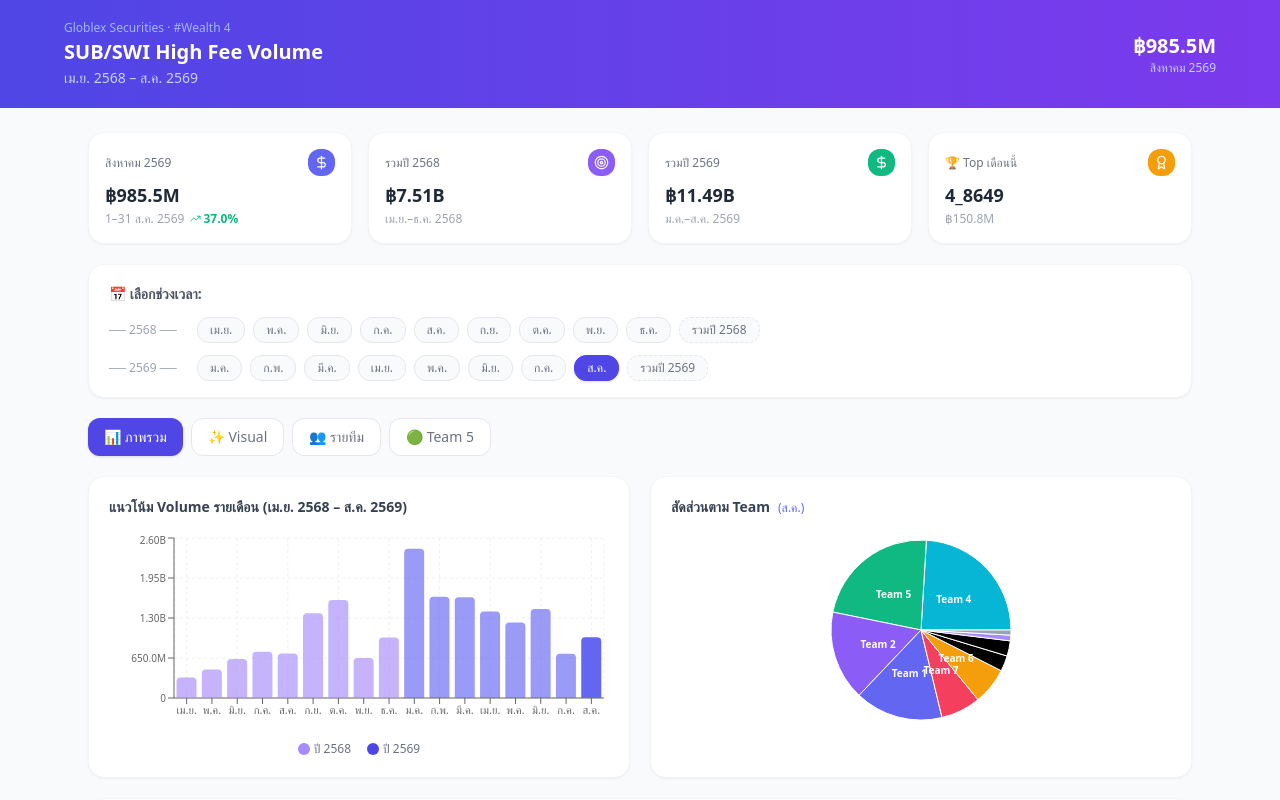
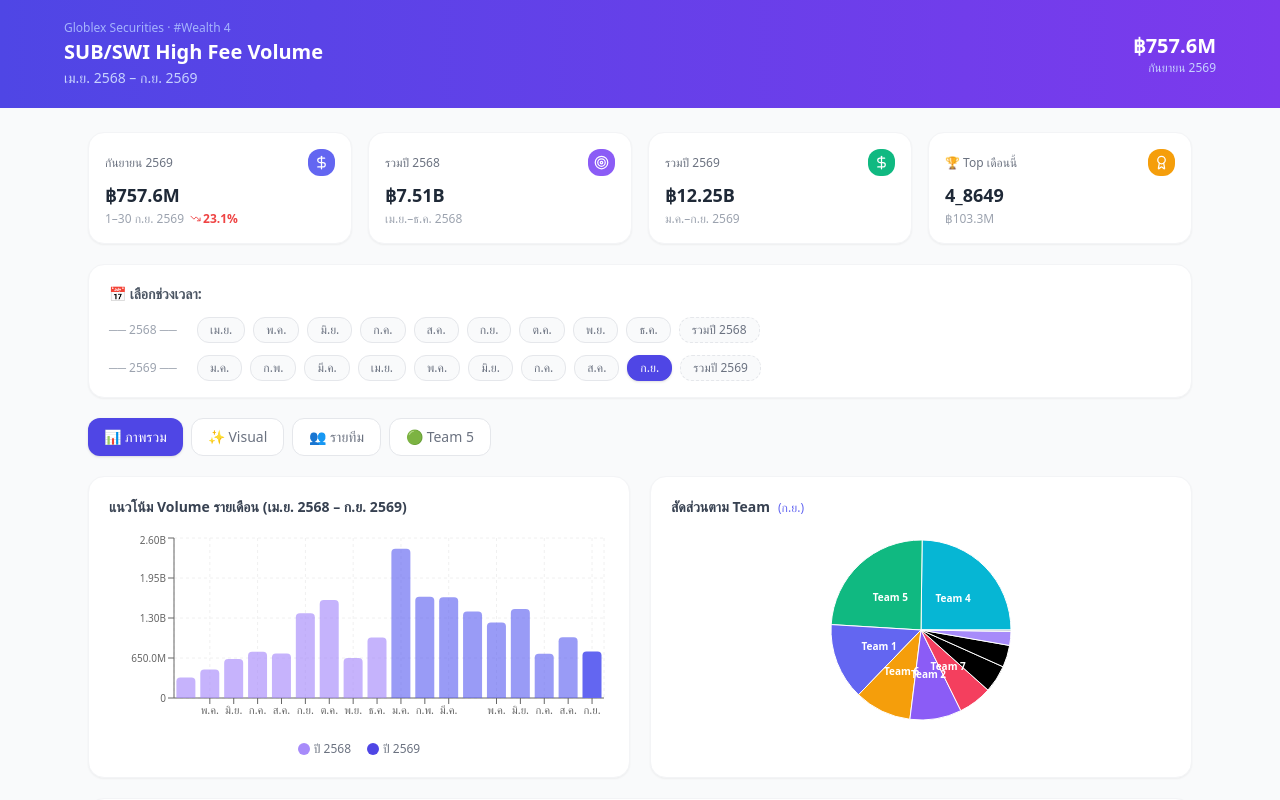
Before and after one commit to minetose-oss/Diamond-3.5, a React (Vite) app: page / in a window 1280 px wide. Shown: the top 800 px of the page. Built offline with nearby package versions, Linux system fonts and the light colour scheme.

Commit message:
data: add September 2026 (ก.ย. 2569) - Total 998,035,166.96 from Globlex

```diff
--- a/src/App.tsx
+++ b/src/App.tsx
@@ -173,7 +173,7 @@ const RAW: Record<string, Record<string, number>> = {
     "7_A056":      45_000.00, "7_A069":      10_280.00, "5_A078":       2_000.00,
     "5_8635": 0, "7_A055": 0, "6_A054": 0, "7_A059": 0,
   },
-  // ── เดือนล่าสุด (เพิ่มใหม่ มี.ค.-ส.ค. 2569) ──
+  // ── เดือนล่าสุด (เพิ่มใหม่ มี.ค.-ก.ย. 2569) ──
   // มี.ค. 2569 (2026)
   mar: {
     "4_8649": 250_000_000, "1_8658": 180_000_000, "8660": 150_000_000,
@@ -260,7 +260,7 @@ const RAW: Record<string, Record<string, number>> = {
     "6_A054": 0, "5_8635": 0, "5_8513": 0, "A077": 0, "A012": 0,
     "5_A078": 0,
   },
-  // ส.ค. 2569 (2026) — Wise Input: 720,837,306.38 / 25,212 ct / $28.59/ct
+  // ก.ย. 2569 (2026) — Wise Input: 720,837,306.38 / 25,212 ct / $28.59/ct
   jul: {
     "4_8649": 158617189.63, "7_8616": 73950000.00, "1_8658": 46447284.71,
     "2_8653": 32658720.15, "2_8654": 31086630.04, "5_8637": 29434079.54,
@@ -288,7 +288,7 @@ const RAW: Record<string, Record<string, number>> = {
     "6_A054": 0, "5_8635": 0, "5_A078": 0, "A077": 0, "9_8498": 0,
     "5_8491": 0, "A012": 0,
   },
-  // ส.ค. 2569 (2026) — Wise Input: 1,068,358,749.83 / 37,461 ct / $28.59/ct
+  // ก.ย. 2569 (2026) — Wise Input: 1,068,358,749.83 / 37,461 ct / $28.59/ct
   aug: {
     "4_8649": 150753907.82, "1_8658": 101524563.82, "2_8654": 84539119.96,
     "7_8616": 65087719.01, "5_8637": 40740002.08, "2_8653": 39784394.13,
@@ -318,6 +318,37 @@ const RAW: Record<string, Record<string, number>> = {
     "7_A001": 110000.00, "10_8484": 70500.00, "8660": 18562.09,
     "2_A089": 36500.00, "A077": 0, "A012": 0, "2_A039": 0, "6_A054": 0,
     "5_A078": 0, "5_8610": 0,
+  },
+  // ก.ย. 2569 (2026) — Wise Input: 998,035,166.96 / 34,925 ct / $28.59/ct
+  sep: {
+    "4_8649": 103295271.80, "1_8658": 57619900.20, "7_8616": 41400000.00,
+    "9_8848": 31932711.90, "5_8637": 30225767.36, "2_8654": 23710281.29,
+    "6_8474": 21648000.00, "2_8553": 21721337.16, "5_8630": 21137580.18,
+    "5_8644": 19440895.07, "6_A081": 18000000.00, "1_8542": 17944128.88,
+    "4_8611": 16358396.45, "5_8638": 16000000.00, "5_8493": 15377485.38,
+    "4_8506": 15302529.06, "5_8546": 14600000.00, "8_8570": 13364298.64,
+    "6_8622": 13168542.47, "6_8620": 12807284.47, "4_8500": 12718000.00,
+    "4_8592": 11675494.58, "1_8656": 11155112.82, "4_8483": 10715082.90,
+    "3_8650": 10061071.27, "8_8576": 9885078.63, "2_8619": 9219314.73,
+    "3_8621": 8891898.66, "4_8485": 8200000.00, "5_8491": 7010015.77,
+    "4_8577": 7699988.56, "5_8628": 7503542.99, "1_8647": 7367056.46,
+    "5_8632": 7071172.29, "5_8585": 7000000.00, "6_8523": 6176989.92,
+    "5_8636": 4220000.00, "2_8617": 5953672.79, "5_8629": 5768063.85,
+    "2_8496": 5538727.72, "5_8639": 5470212.55, "5_8643": 5339369.20,
+    "8_8624": 5288094.00, "5_8640": 4770000.00, "1_8589": 4660000.00,
+    "2_A087": 4147982.92, "5_8515": 3600041.83, "6_8534": 3420465.43,
+    "7_8530": 3065581.05, "5_8645": 3000000.00, "5_8634": 2784000.00,
+    "1_8508": 2470000.00, "9_8498": 2465109.71, "9_8479": 2270000.00,
+    "1_8492": 2001907.36, "4_8612": 1800001.98, "10_8652": 1630478.80,
+    "5_8566": 1500000.00, "8_8514": 1407165.91, "6_8576": 1400000.00,
+    "7_8537": 1313909.64, "5_8590": 1255888.00, "6_8490": 1000000.00,
+    "1_8507": 879525.98, "9_8499": 680000.00, "5_8590": 651405.50,
+    "4_8525": 620001.86, "5_8567": 612000.00, "5_8633": 500000.00,
+    "10_8484": 260000.00, "5_A057": 100000.00, "4_8525": 100000.00,
+    "7_A001": 70000.00, "7_A069": 42000.00, "7_A056": 12000.00,
+    "8660": 3228.61, "4089": 0, "A077": 0, "A012": 0, "2_A039": 0,
+    "6_A054": 0, "5_A078": 0, "5_8635": 0, "5_8631": 0, "5_8610": 0,
+    "5_8562": 0, "5_8513": 0,
   },
 };
 
@@ -398,8 +429,9 @@ const MONTHS = [
   { key:"apr",   label:"เมษายน 2569",     short:"เม.ย.", range:"1–30 เม.ย. 2569",  year:2026 },
   { key:"may",   label:"พฤษภาคม 2569",    short:"พ.ค.",  range:"1–31 พ.ค. 2569",  year:2026 },
   { key:"jun",   label:"มิถุนายน 2569",   short:"มิ.ย.", range:"1–30 มิ.ย. 2569",  year:2026 },
-  { key:"jul",   label:"กรกฎาคม 2569",    short:"ก.ค.",  range:"1–31 ส.ค. 2569",  year:2026 },
+  { key:"jul",   label:"กรกฎาคม 2569",    short:"ก.ค.",  range:"1–31 ก.ค. 2569",  year:2026 },
   { key:"aug",   label:"สิงหาคม 2569",    short:"ส.ค.",  range:"1–31 ส.ค. 2569",  year:2026 },
+  { key:"sep",   label:"กันยายน 2569",    short:"ก.ย.",  range:"1–30 ก.ย. 2569",  year:2026 },
 ];
 
 const TEAM_COLORS: Record<string, string> = {
@@ -474,7 +506,7 @@ type T5SubTab = "table"|"compare"|"tracker"|"profile";
 
 export default function App() {
   const [tab, setTab] = useState<Tab>("overview");
-  const [filter, setFilter] = useState<string>("aug");
+  const [filter, setFilter] = useState<string>("sep");
   const [regionFilter, setRegionFilter] = useState<string>("ทั้งหมด");
   const [t5SubTab, setT5SubTab] = useState<T5SubTab>("table");
   const [compareMode, setCompareMode] = useState<CompareMode>("mom");
@@ -808,7 +840,7 @@ export default function App() {
           <div>
             <div className="text-xs text-indigo-300 font-medium mb-0.5">Globlex Securities · #Wealth 4</div>
             <h1 className="text-xl font-bold">SUB/SWI High Fee Volume</h1>
-            <p className="text-indigo-200 text-sm mt-0.5">เม.ย. 2568 – ส.ค. 2569</p>
+            <p className="text-indigo-200 text-sm mt-0.5">เม.ย. 2568 – ก.ย. 2569</p>
           </div>
           <div className="text-right">
             <div className="text-xl font-bold">฿{fmt(grandTotal)}</div>
@@ -831,7 +863,7 @@ export default function App() {
           <KpiCard title="รวมปี 2568" value={`฿${fmt(MONTHS.filter(m=>m.year===2025).reduce((s,m)=>s+(monthTotals[m.key]||0),0))}`}
             sub="เม.ย.–ธ.ค. 2568" icon={Target} bg="bg-violet-500"/>
           <KpiCard title="รวมปี 2569" value={`฿${fmt(MONTHS.filter(m=>m.year===2026).reduce((s,m)=>s+(monthTotals[m.key]||0),0))}`}
-            sub="ม.ค.–ส.ค. 2569" icon={DollarSign} bg="bg-emerald-500"/>
+            sub="ม.ค.–ก.ย. 2569" icon={DollarSign} bg="bg-emerald-500"/>
           <KpiCard title="🏆 Top เดือนนี้" value={top10[0]?.code||"—"}
             sub={top10[0]?`฿${fmt(top10[0].vol)}`:"—"} icon={Award} bg="bg-amber-500"/>
         </div>
@@ -868,7 +900,7 @@ export default function App() {
         {tab==="overview" && (
           <div className="grid grid-cols-1 md:grid-cols-2 gap-5">
             <div className="bg-white rounded-2xl p-5 shadow-sm border border-gray-100">
-              <h2 className="text-sm font-semibold text-gray-700 mb-4">แนวโน้ม Volume รายเดือน (เม.ย. 2568 – ส.ค. 2569)</h2>
+              <h2 className="text-sm font-semibold text-gray-700 mb-4">แนวโน้ม Volume รายเดือน (เม.ย. 2568 – ก.ย. 2569)</h2>
               <ResponsiveContainer width="100%" height={200}>
                 <BarChart data={monthlyTrend}>                  <CartesianGrid strokeDasharray="3 3" stroke="#f0f0f0"/>
                   <XAxis dataKey="month" tick={{fontSize:11}}/>
@@ -1104,7 +1136,7 @@ export default function App() {
             {/* 4. TREND LINE */}
             <div className="bg-white rounded-2xl p-5 shadow-sm border border-gray-100">
               <h2 className="text-sm font-semibold text-gray-700 mb-4">
-                📈 Trend Line — Top 5 Team 5 (เม.ย. 2568 – ส.ค. 2569)
+                📈 Trend Line — Top 5 Team 5 (เม.ย. 2568 – ก.ย. 2569)
               </h2>
               <ResponsiveContainer width="100%" height={280}>
                 <LineChart data={trendData} margin={{left:10,right:20}}>
@@ -1622,7 +1654,7 @@ export default function App() {
 
                 <div className="bg-white rounded-2xl p-5 shadow-sm border border-gray-100">
                   <div className="flex items-center justify-between mb-4">
-                    <h2 className="text-sm font-semibold text-gray-700">🚦 Traffic Light — Fee vs Target ({monthLabel?.label || "ส.ค. 2569"})</h2>
+                    <h2 className="text-sm font-semibold text-gray-700">🚦 Traffic Light — Fee vs Target ({monthLabel?.label || "ก.ย. 2569"})</h2>
                     <span className="text-xs text-gray-400">เรียงตาม % Target</span>
                   </div>
                   <div className="space-y-2">
@@ -1759,7 +1791,7 @@ export default function App() {
                             {label:"ยอดรวมทุกเดือน",    val:`฿${fmt(allTotal)}`,    sub:`Fee ฿${fmtFee(toFee(allTotal))}`},
                             {label:"เฉลี่ย/เดือน",      val:`฿${fmt(avgVol)}`,      sub:`Fee ฿${fmtFee(toFee(avgVol))}`},
                             {label:"เดือนที่ดีที่สุด", val:best.short,              sub:`฿${fmt(best.vol)}`},
-                            {label:`Fee ${monthLabel?.label || "ส.ค. 2569"}`,     val:`฿${fmtFee(curFee)}`,   sub:targetPct!==null?`${targetPct.toFixed(1)}% of Target`:(curFee>0?`฿${fmtFee(curFee)} ได้รับแล้ว`:"ไม่มี Target")},
+                            {label:`Fee ${monthLabel?.label || "ก.ย. 2569"}`,     val:`฿${fmtFee(curFee)}`,   sub:targetPct!==null?`${targetPct.toFixed(1)}% of Target`:(curFee>0?`฿${fmtFee(curFee)} ได้รับแล้ว`:"ไม่มี Target")},
                           ].map((k,i)=>(
                             <div key={i} className="bg-gray-50 rounded-xl p-3">
                               <div className="text-xs text-gray-400 mb-1">{k.label}</div>
@@ -1815,7 +1847,7 @@ export default function App() {
 
                       {info.target > 0 && (
                         <div className="bg-white rounded-2xl p-5 shadow-sm border border-gray-100">
-                          <h2 className="text-sm font-semibold text-gray-700 mb-4">🎯 Fee vs Target {monthLabel?.label || "ส.ค. 2569"}</h2>
+                          <h2 className="text-sm font-semibold text-gray-700 mb-4">🎯 Fee vs Target {monthLabel?.label || "ก.ย. 2569"}</h2>
                           <div className="relative h-8 bg-gray-100 rounded-full overflow-hidden">
                             <div className={`h-8 rounded-full flex items-center justify-end pr-3 ${
                               light==="green"?"bg-emerald-500":light==="yellow"?"bg-amber-400":"bg-red-500"
@@ -2050,7 +2082,7 @@ export default function App() {
         )}
 
         <div className="text-center text-xs text-gray-400 pb-4">
-          Globlex Securities Co., Ltd. · #Wealth 4 · เม.ย. 2568 – ส.ค. 2569
+          Globlex Securities Co., Ltd. · #Wealth 4 · เม.ย. 2568 – ก.ย. 2569
         </div>
       </div>
     </div>
```
